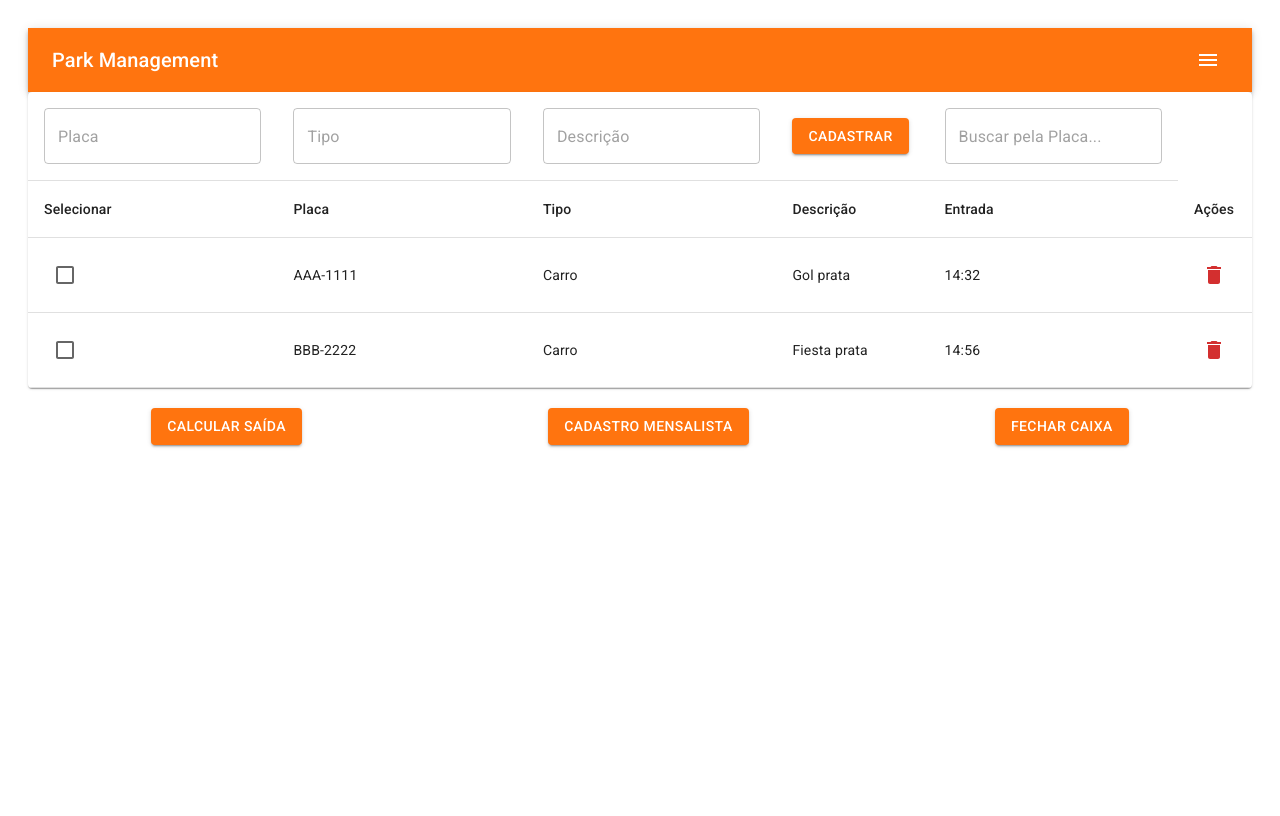
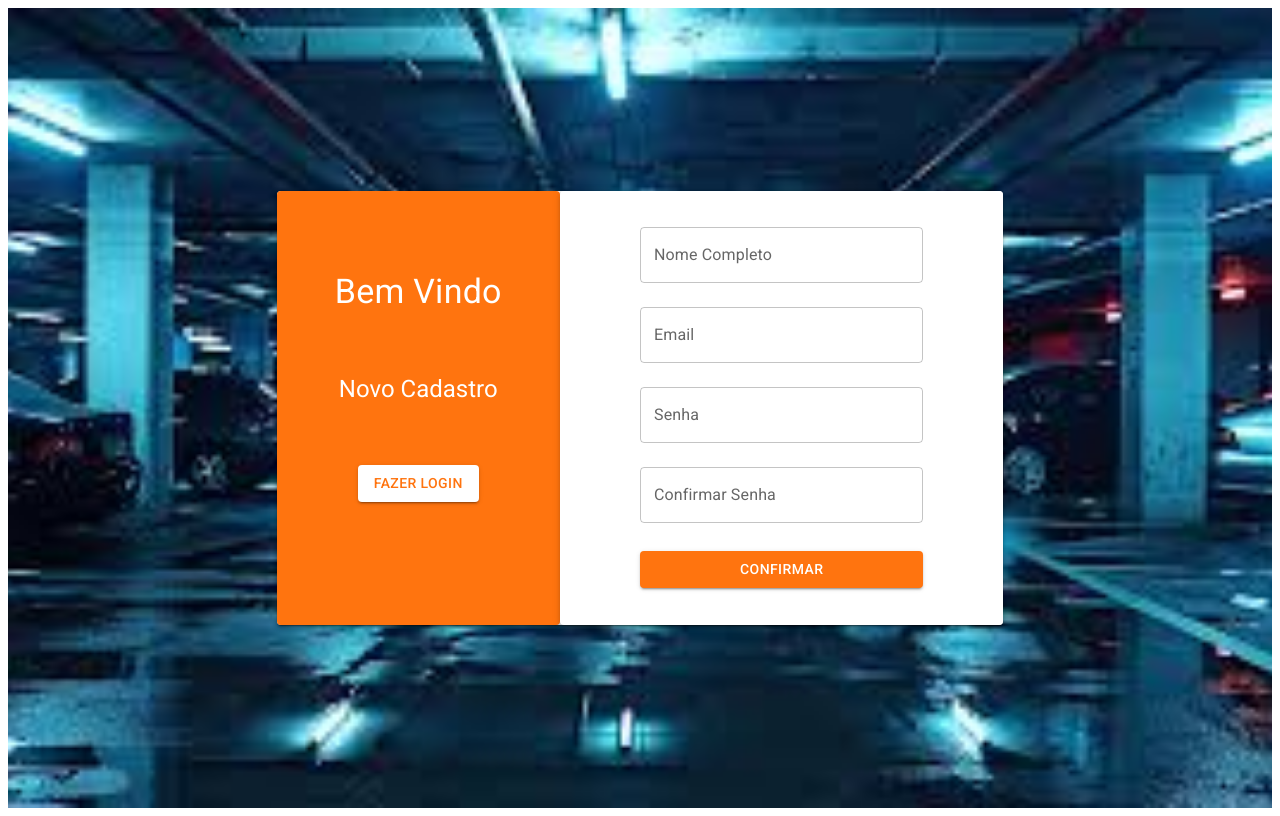
Before and after one commit to Santiego95/park_management, a React (Create React App) app: page /cadastro in a window 1280 px wide. Before the commit this address led to /paginaInicial. Built offline with nearby package versions, Linux system fonts and the light colour scheme.

Commit message:
adicionado login e cadastro

```diff
--- /dev/null
+++ b/src/pages/cadastro.tsx
@@ -0,0 +1,96 @@
+import fundo from "../shared/img/fundo.jpeg";
+import React, { useState } from "react";
+import { Link } from 'react-router-dom';
+import {
+  TextField,
+  Typography,
+  Button,
+  Box,
+  Paper,
+} from "@mui/material";
+
+const Cadastro: React.FC = () => {
+  const [name, setName] = useState<string>("");
+  const [email, setEmail] = useState<string>("");
+  const [password, setPassword] = useState<string>("");
+  const [confirmPassword, setConfirmPassword] = useState<string>("");
+
+  const handleSubmit = (e: React.FormEvent) => {
+    e.preventDefault();
+    console.log("Fazendo Cadastro com:", { name, email, password });
+  };
+
+  return (
+    <Box display="flex" justifyContent="center" alignItems="center" height="100vh" style={{
+        backgroundImage: `url(${fundo})`,
+        backgroundSize: 'cover', // Para cobrir toda a área
+        backgroundPosition: 'center', // Para centralizar a imagem
+      }}>
+      <Paper style={{ display: 'flex', justifyContent: 'center' }}>
+        <Paper
+          elevation={3}
+          style={{ paddingTop: '20px', maxWidth: '400px', width: '100%', backgroundColor: '#FF740F', color: '#ffffff', height: '414px' }}
+        >
+          <Box textAlign="center" marginBottom="20px" height="100%">
+            <Typography marginTop="60px" variant="h4">Bem Vindo</Typography>
+            <Typography marginTop="60px" variant="h5">Novo Cadastro</Typography>
+            <Button style={{ marginTop: '60px' }} component={Link} to="/login" variant="contained" color="secondary">
+              Fazer Login
+            </Button>
+          </Box>
+        </Paper>
+        <Paper elevation={3} style={{ padding: '20px 80px', maxWidth: '400px', width: '100%' }}>
+          <form onSubmit={handleSubmit}>
+            <TextField
+              label="Nome Completo"
+              type="text"
+              variant="outlined"
+              fullWidth
+              margin="normal"
+              value={name}
+              onChange={(e) => setName(e.target.value)}
+            />
+            <TextField
+              label="Email"
+              type="email"
+              variant="outlined"
+              fullWidth
+              margin="normal"
+              value={email}
+              onChange={(e) => setEmail(e.target.value)}
+            />
+            <TextField
+              label="Senha"
+              type="password"
+              variant="outlined"
+              fullWidth
+              margin="normal"
+              value={password}
+              onChange={(e) => setPassword(e.target.value)}
+            />
+            <TextField
+              label="Confirmar Senha"
+              type="password"
+              variant="outlined"
+              fullWidth
+              margin="normal"
+              value={confirmPassword}
+              onChange={(e) => setConfirmPassword(e.target.value)}
+            />
+            <Button
+              variant="contained"
+              color="primary"
+              fullWidth
+              style={{ marginTop: '20px' }}
+              type="submit"
+            >
+              Confirmar
+            </Button>
+          </form>
+        </Paper>
+      </Paper>
+    </Box>
+  );
+};
+
+export default Cadastro;
--- /dev/null
+++ b/src/pages/login.tsx
@@ -0,0 +1,79 @@
+import fundo from "../shared/img/fundo.jpeg";
+import React, { useState } from "react";
+import { Link } from 'react-router-dom';
+import {
+  TextField,
+  Typography,
+  Button,
+  Box,
+  FormControlLabel,
+  Checkbox,
+  Paper,
+} from "@mui/material";
+
+const Login: React.FC = () => {
+  const [email, setEmail] = useState<string>("");
+  const [password, setPassword] = useState<string>("");
+
+  return (
+    <Box display="flex" justifyContent="center" alignItems="center" height="100vh" style={{
+        backgroundImage: `url(${fundo})`,
+        backgroundSize: 'cover', // Para cobrir toda a área
+        backgroundPosition: 'center', // Para centralizar a imagem
+      }}>
+        <Paper style={{display: 'flex', justifyContent: 'center'}}>
+            <Paper elevation={3} style={{ paddingTop: '20px', maxWidth: '400px', width: '100%', backgroundColor: '#FF740F', color: '#ffffff', height: '414px'}}>
+                <Box textAlign="center" marginBottom="20px" height="100%">
+                <Typography marginTop = "60px" variant="h4">Bem Vindo</Typography>
+                <Typography marginTop = "60px" variant="h5">Faça Login</Typography>
+                <Button style={{marginTop: '60px'}} component={Link} to="/cadastro" variant="contained" color="secondary">Fazer Cadastro</Button>
+                </Box>
+            </Paper>
+            <Paper elevation={3} style={{ padding: '80px', maxWidth: '400px', width: '100%' }}>
+                <form>
+                <TextField
+                    label="Email"
+                    type="email"
+                    variant="outlined"
+                    fullWidth
+                    margin="normal"
+                    value={email}
+                    onChange={(e) => setEmail(e.target.value)}
+                />
+                <TextField
+                    label="Senha"
+                    type="password"
+                    variant="outlined"
+                    fullWidth
+                    margin="normal"
+                    value={password}
+                    onChange={(e) => setPassword(e.target.value)}
+                />
+
+                <Box display="flex" justifyContent="space-between" alignItems="center" mt={2}>
+                    <Link to="#" >
+                    Esqueceu a senha?
+                    </Link>
+                    <FormControlLabel
+                    control={<Checkbox color="primary" />}
+                    label="Salvar Senha"
+                    />
+                </Box>
+
+                <Button
+                    variant="contained"
+                    color="primary"
+                    fullWidth
+                    style={{ marginTop: '20px' }}
+                >
+                    Entrar
+                </Button>
+                </form>
+            </Paper>
+        </Paper>
+
+    </Box>
+  );
+};
+
+export default Login;
--- a/src/pages/site.tsx
+++ b/src/pages/site.tsx
@@ -3,9 +3,9 @@ import { Button } from "@mui/material";
 export const Site = () => {
     return (
         <div>
-            <Button component={Link} to="/paginaInicial" variant="contained" color="primary">Pagina Rotativo</Button>
-            <Button variant="contained" color="primary">Login</Button>
-            <Button variant="contained" color="primary">Cadastro</Button>
+            <Button component={Link} to="/rotativo" variant="contained" color="primary">Pagina Rotativo</Button>
+            <Button component={Link} to="/login" variant="contained" color="primary">Login</Button>
+            <Button component={Link} to="/cadastro" variant="contained" color="primary">Cadastro</Button>
 
 
         </div>
--- a/src/routes/index.tsx
+++ b/src/routes/index.tsx
@@ -1,13 +1,18 @@
 import { Routes, Route, Navigate } from "react-router-dom";
 import EstacionamentoRotativo from "../pages/estacionamentoRotativo";
 import { Site } from "../pages/site";
+import Login from "../pages/login";
+import Cadastro from "../pages/cadastro";
+
 
 
 export const AppRoutes = () => {
     return(
         <Routes>
-            <Route path="/site" element ={<Site />} />
-            <Route path="/paginaInicial" element ={<EstacionamentoRotativo />} />
+            <Route path="/paginaInicial" element ={<Site />} />
+            <Route path="/login" element = {<Login />} />
+            <Route path="/cadastro" element = {<Cadastro />} />
+            <Route path="/rotativo" element ={<EstacionamentoRotativo />} />
 
             <Route path="*" element = {<Navigate to="paginaInicial" />} />
         </Routes>
--- a/src/shared/themes/Light.ts
+++ b/src/shared/themes/Light.ts
@@ -1,4 +1,5 @@
 import { createTheme } from "@mui/material";
+//import { dark, light } from "@mui/material/styles/createPalette";
 
 export const LightTheme = createTheme({
     palette: {
@@ -7,6 +8,12 @@ export const LightTheme = createTheme({
             dark: '#924207',
             light: '#F68B3D',
             contrastText: '#ffffff',
+        },
+        secondary: {
+            main: "#ffffff",
+            dark: '#924207',
+            light: '#F68B3D',
+            contrastText: '#FF740F'
         }
     }
 });
```
Also changed, not shown: src/shared/img/fundo.jpeg (added).
